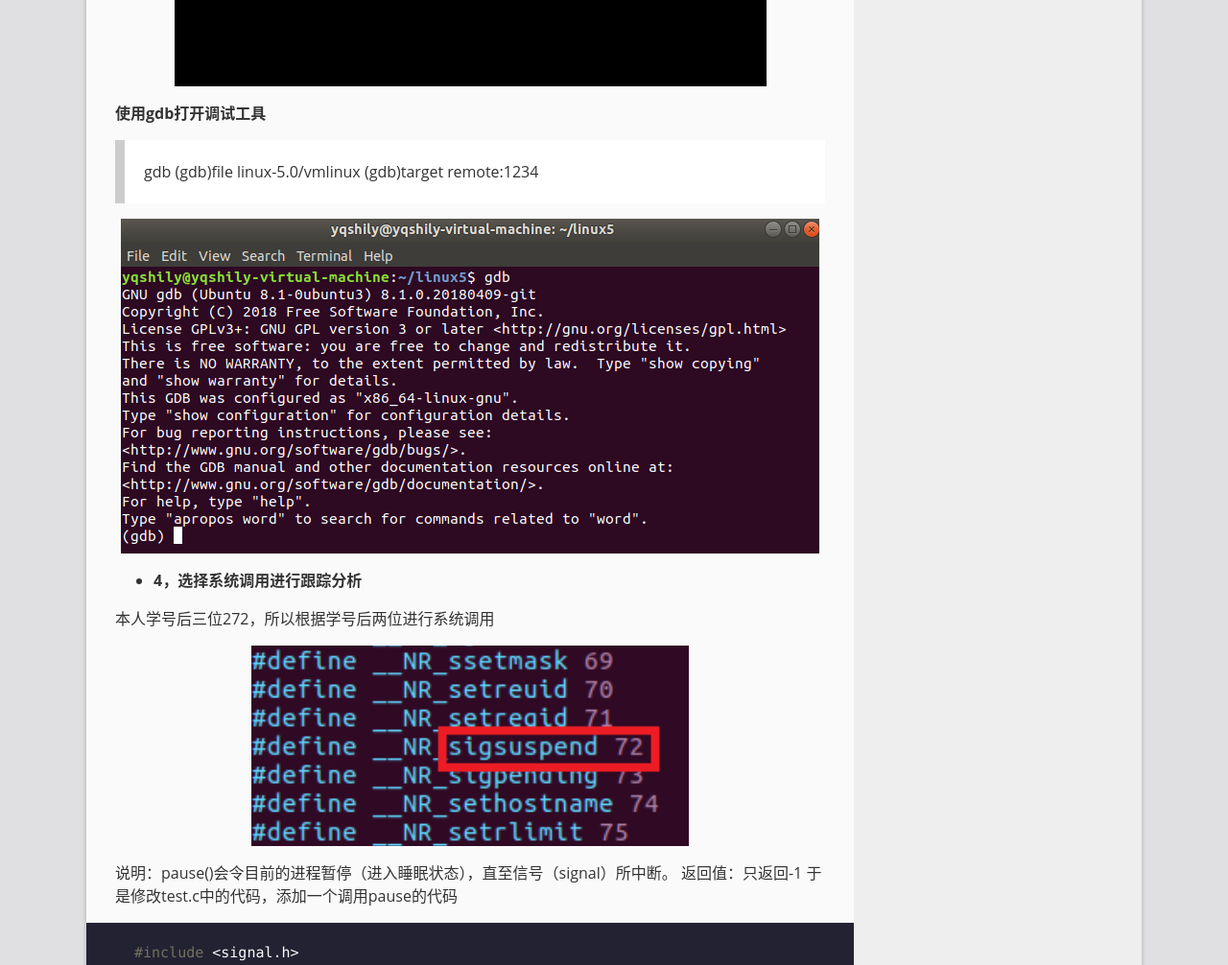
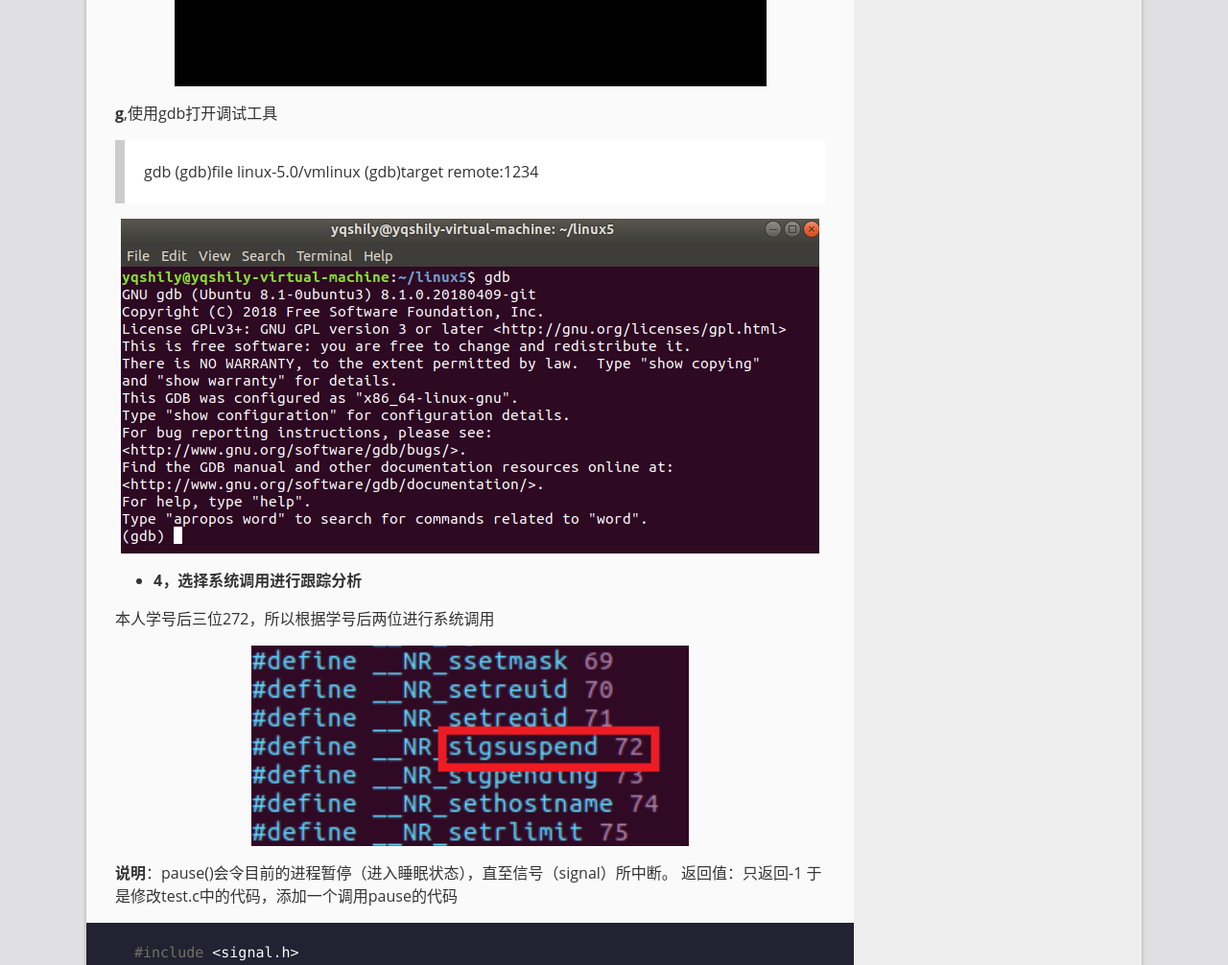
Before and after one commit to rodyyyy/rodyyyy.github.io, a Jekyll site: the page built from _posts/2019-03-12-linuxLab2.md, in a window 1280 px wide and 1400 px high, scrolled down 3370 px. Shown: the part 153-1159 px from the top of the window at 96% size. Built offline with Jekyll 4.4.1, drawn with Linux system fonts in a browser that asks for light colours.

```diff
--- a/_posts/2019-03-12-linuxLab2.md
+++ b/_posts/2019-03-12-linuxLab2.md
@@ -85,13 +85,13 @@ title: 举例跟踪分析Linux内核5.0系统调用处理过程
 
 提示：若窗口太小可能会报错
 
-**跟踪调试内核启动**
+**f**,跟踪调试内核启动
 
 >qemu -kernel linux-5.0/arch/x86/boot/bzImage -initrd rootfs.img -s -S -append nokaslr
 
 ![](https://github.com/rodyyyy/rodyyyy.github.io/raw/master/images/6.png)
 
-**使用gdb打开调试工具**
+**g**,使用gdb打开调试工具
 
 > gdb
 > (gdb)file linux-5.0/vmlinux
@@ -105,7 +105,7 @@ title: 举例跟踪分析Linux内核5.0系统调用处理过程
 
 ![](https://github.com/rodyyyy/rodyyyy.github.io/raw/master/images/8.png)
 
-说明：pause()会令目前的进程暂停（进入睡眠状态），直至信号（signal）所中断。
+**说明**：pause()会令目前的进程暂停（进入睡眠状态），直至信号（signal）所中断。
 返回值：只返回-1
 于是修改test.c中的代码，添加一个调用pause的代码
 
```
